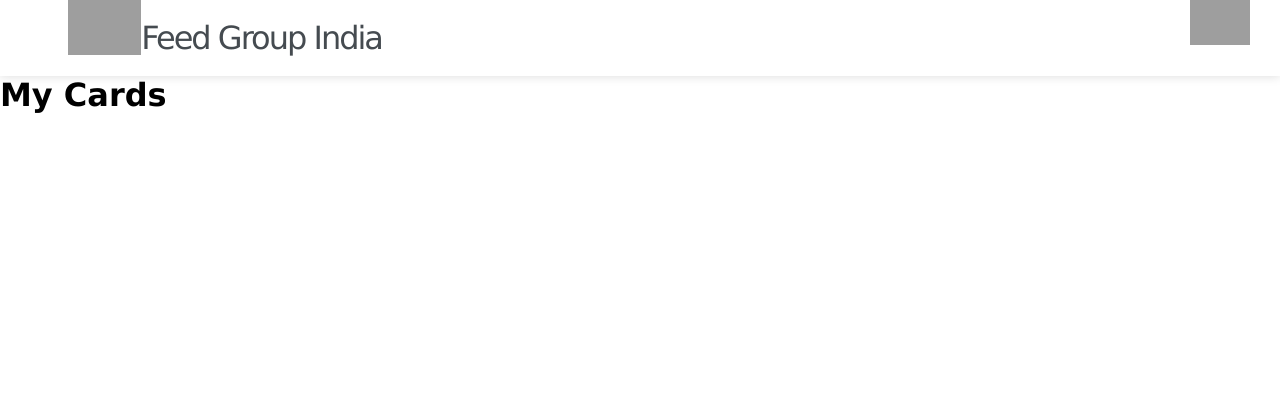
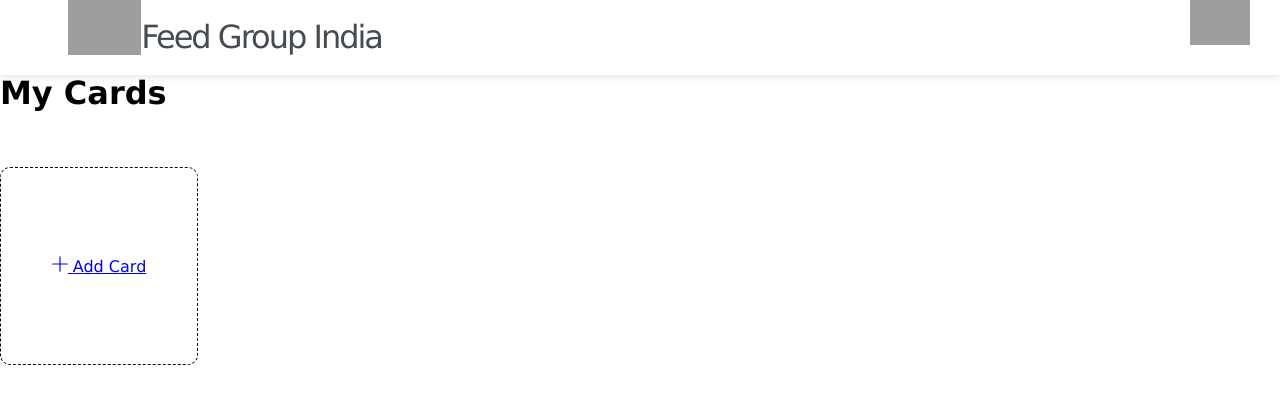
Before and after one commit to nit08/digital-card-project, a website: page views/User-dashboard.html in a window 1280 px wide. Drawn offline with Linux system fonts and the light colour scheme; grey boxes are pictures that could not be loaded.

Commit message:
created button and styled it in dashboard

```diff
--- a/views/User-dashboard.html
+++ b/views/User-dashboard.html
@@ -20,11 +20,24 @@
     </div>
 </header>
 
-<div class="content">
-    <div class="one"><h1> My Cards</h1></div>
+<div class="container">
+    <h1> My Cards</h1>
+    <br> <br> <br>
+    <div class="card-liststyled__AddCardTile-app__sc-1u8hnf8-0 bQneHs">
+        <a href="choose-temp.html">
+
+            <svg stroke="currentColor" stroke-width="2" stroke-linecap="round" aria-hidden="true" focusable="false" viewBox="0 0 28 28"   class="svg-iconstyled__Svg-app__sc-1nwmz4s-0 jZgJqI" style="fill: none; height: 1em; overflow: visible; width: 1em;">
+                <path d="M14 1.36841V26.6316"></path>
+                <path d="M1.36816 14H26.6313"></path>
+            </svg>
+            <span class="typography__Typography-app__sc-18nplck-0 card-liststyled__AddCardTitle-app__sc-1u8hnf8-1 QvJMe jREdMF mdc-typography--body1">
+                Add Card
+            </span>
+
+        </a>
+    </div>
 
 </div>
-
 
 
 
--- a/views/stylesheet.css
+++ b/views/stylesheet.css
@@ -53,9 +53,34 @@
     right: 30px;
 
 }
- content.one.h1 {
-  text-align: left;
-  font-size: 27;
-  color: blue;
-  text-transform: capitalize;
-  }
+
+
+
+.bQneHs {
+  align-content: center;
+  background-color: transparent;
+  border: 1px dashed black;
+  border-radius: 0.625rem;
+  color:black;
+  display: grid;
+  gap: 1rem;
+  justify-items: center;
+  transition: background-color 300ms ease 0s, transform 300ms ease 0s;
+  will-change: background-color, transform;
+  max-width: 198px;
+  min-height: 198px;
+}
+
+:root {
+  line-height: 1.15;
+  text-size-adjust: 100%;
+
+  background-color: transparent;
+
+  border-radius: 0.625rem;
+  color:black;
+  display: grid;
+  gap: 1rem;
+  transition: background-color 300ms ease 0s, transform 300ms ease 0s;
+  will-change: background-color, transform;
+}
```
